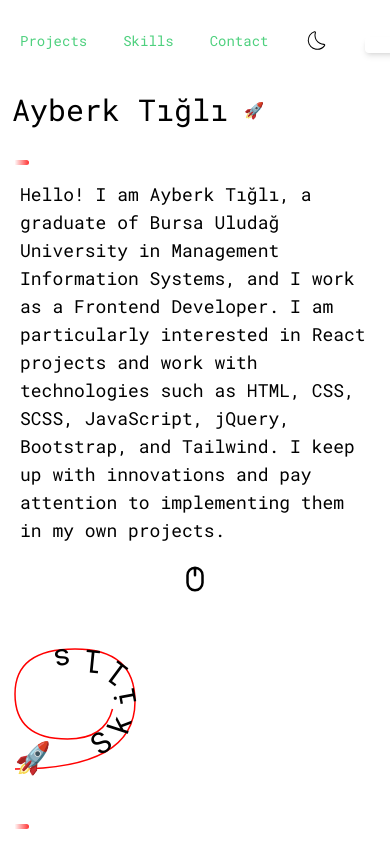
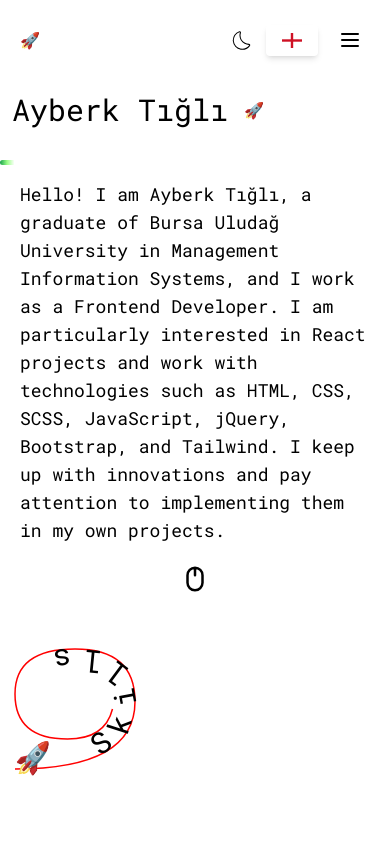
Before and after one commit to ayberkkk/me, a Next.js app: page / in a window 390 px wide. Shown: the top 844 px of the page. Built offline with nearby package versions, Linux system fonts and the light colour scheme.

Commit message:
#5
mobile menu

```diff
--- a/src/components/Header.jsx
+++ b/src/components/Header.jsx
@@ -2,8 +2,9 @@
 import React, { useState } from "react";
 import MenuItems from "./MenuItems";
 import ThemesComp from "./ThemesComp";
-import i18n from "@/app/i18n";
 import Image from "next/image";
+import { useTheme } from "next-themes";
+import LanguageDropdown from "./LanguageDropdown";
 
 const Header = () => {
   const menu = [
@@ -21,76 +22,88 @@ const Header = () => {
     },
   ];
 
-  const languageOptions = [
-    {
-      code: "en",
-      flagImage: "/eng.svg",
-    },
-    {
-      code: "tr",
-      flagImage: "/tr.svg",
-    },
-  ];
+  const { theme } = useTheme();
+  const [isMobileMenuOpen, setIsMobileMenuOpen] = useState(false);
 
-  const [selectedLanguage, setSelectedLanguage] = useState("en");
-  const [isLanguageMenuOpen, setIsLanguageMenuOpen] = useState(false);
-
-  const changeLanguage = (lng) => {
-    i18n.changeLanguage(lng);
-    setSelectedLanguage(lng);
-    setIsLanguageMenuOpen(false);
+  const openMobileMenu = () => {
+    setIsMobileMenuOpen(true);
   };
 
-  const toggleLanguageMenu = () => {
-    setIsLanguageMenuOpen(!isLanguageMenuOpen);
+  const closeMobileMenu = () => {
+    setIsMobileMenuOpen(false);
   };
 
   return (
+    <>
       <div className="container mx-auto">
         <header className="flex items-center justify-between h-20 p-5">
-        <div className="none lg:block"></div>
-        <div className="flex items-center space-x-4 gap-5">
+        <div>🚀</div>
+          <div className="lg:hidden flex items-center justify-between">
+          <ThemesComp className="z-10" />
+            <LanguageDropdown />
+            <button className="p-2" onClick={openMobileMenu}>
+              <svg
+                xmlns="http://www.w3.org/2000/svg"
+                className="h-6 w-6"
+                fill="none"
+                viewBox="0 0 24 24"
+                stroke="currentColor"
+              >
+                <path
+                  strokeLinecap="round"
+                  strokeLinejoin="round"
+                  strokeWidth="2"
+                  d="M4 6h16M4 12h16M4 18h16"
+                />
+              </svg>
+            </button>
+          </div>
+          <div className="hidden lg:flex items-center justify-between py-2 px-4">
+            <ul className="flex space-x-4 gap-5">
               {menu.map((mn, i) => (
                 <MenuItems mn={mn} key={i} />
               ))}
+            </ul>
+            <div className="px-4 py-4 flex">
               <ThemesComp />
-          <div className="relative">
-            <button
-              className=" py-2 px-4 rounded shadow-md"
-              onClick={toggleLanguageMenu}
-            >
-              <Image
-                src={
-                  languageOptions.find((opt) => opt.code === selectedLanguage)
-                    .flagImage
-                }
-                className="fill"
-                width={20}
-                height={20}
-              />
-            </button>
-            {isLanguageMenuOpen && (
-              <ul className="absolute mt-2 space-y-2  border rounded shadow-md">
-                {languageOptions.map((opt, index) => (
-                  <li
-                    key={index}
-                    className="cursor-pointer px-4 py-2"
-                    onClick={() => changeLanguage(opt.code)}
-                  >
-                    <Image
-                      src={opt.flagImage}
-                      className="fill"
-                      width={20}
-                      height={20}
-                    />
-                  </li>
-                ))}
-              </ul>
-            )}
+              <LanguageDropdown />
             </div>
           </div>
         </header>
+        {isMobileMenuOpen && (
+          <div className="fixed top-0 left-0 w-full h-full bg-white z-10">
+            <button
+              className="absolute top-4 right-4 p-2 z-10"
+              onClick={closeMobileMenu}
+            >
+              <svg
+                xmlns="http://www.w3.org/2000/svg"
+                className="h-6 w-6 text-gray-600"
+                fill="none"
+                viewBox="0 0 24 24"
+                stroke="currentColor"
+              >
+                <path
+                  strokeLinecap="round"
+                  strokeLinejoin="round"
+                  strokeWidth="2"
+                  d="M6 18L18 6M6 6l12 12"
+                />
+              </svg>
+            </button>
+            <ul
+              className={`absolute top-0 left-0 w-full h-screen flex flex-col justify-center items-center ${
+                theme === "dark" ? "dark:bg-slate-950" : "bg-white"
+              } animate-slideIn`}
+            >
+              {menu.map((mn, i) => (
+                <MenuItems mn={mn} key={i} />
+              ))}
+            </ul>
           </div>
+        )}
+      </div>
+    </>
   );
 };
 
--- a/src/components/LanguageDropdown.jsx
+++ b/src/components/LanguageDropdown.jsx
@@ -1,25 +1,65 @@
-"use client"
 import React, { useState } from "react";
-import { useTranslation } from "react-i18next";
+import Image from "next/image";
+import i18n from "@/app/i18n"; // i18n nesnesini içe aktardık
 
 const LanguageDropdown = () => {
-  const { t, i18n } = useTranslation();
-  const [isOpen, setIsOpen] = useState(false);
+  const [selectedLanguage, setSelectedLanguage] = useState("en");
+  const [isLanguageMenuOpen, setIsLanguageMenuOpen] = useState(false);
 
-  const changeLanguage = (language) => {
-    i18n.changeLanguage(language);
-    setIsOpen(false);
+  // Dil seçeneklerini burada tanımlamamız gerekiyor
+  const languageOptions = [
+    {
+      code: "en",
+      flagImage: "/eng.svg",
+    },
+    {
+      code: "tr",
+      flagImage: "/tr.svg",
+    },
+  ];
+
+  const toggleLanguageMenu = () => {
+    setIsLanguageMenuOpen(!isLanguageMenuOpen);
+  };
+
+  const changeLanguage = (lng) => {
+    i18n.changeLanguage(lng);
+    setSelectedLanguage(lng);
+    setIsLanguageMenuOpen(false); // isMobileMenuOpen yerine setIsLanguageMenuOpen kullanmalısınız
   };
 
   return (
-    <div className="language-dropdown">
-      <button onClick={() => setIsOpen(!isOpen)} className="dropdown-button">
-        {t("language")}
+    <div className="relative px-3">
+      <button
+        className="py-2 px-4 rounded shadow-md"
+        onClick={toggleLanguageMenu}
+      >
+        <Image
+          src={
+            languageOptions.find((opt) => opt.code === selectedLanguage)
+              .flagImage
+          }
+          className="fill"
+          width={20}
+          height={20}
+        />
       </button>
-      {isOpen && (
-        <ul className="dropdown-list">
-          <li onClick={() => changeLanguage("en")}>English</li>
-          <li onClick={() => changeLanguage("tr")}>Türkçe</li>
+      {isLanguageMenuOpen && (
+        <ul className="absolute mt-2 space-y-2 border rounded shadow-md">
+          {languageOptions.map((opt, index) => (
+            <li
+              key={index}
+              className="cursor-pointer px-4 py-2"
+              onClick={() => changeLanguage(opt.code)}
+            >
+              <Image
+                src={opt.flagImage}
+                className="fill"
+                width={20}
+                height={20}
+              />
+            </li>
+          ))}
         </ul>
       )}
     </div>
--- a/src/components/MenuItems.jsx
+++ b/src/components/MenuItems.jsx
@@ -3,7 +3,7 @@ const MenuItems = ({ mn }) => {
   return (
     <>
       <Link
-        className="text-green-500 opacity-80 hover:opacity-100 transition-opacity link-underline-right lg:text-lg text-sm"
+        className="text-green-500 opacity-80 hover:opacity-100 transition-opacity link-underline-right lg:text-lg text-xl"
         href={mn.url}
       >
         {mn.name}
--- a/src/components/Skills.jsx
+++ b/src/components/Skills.jsx
@@ -40,7 +40,7 @@ const Skills = () => {
   return (
     <div id="skills" className="p-30 mt-10 lg:p-40 p-0">
       <Wheel />
-      <div className="desc-box relative animate__animated animate__fadeInDown">
+      <div className="animate__animated animate__fadeInDown">
         <ul className="flex flex-1 items-center justify-center p-10 mt-10">
           {skills.map((skill, index) => (
             <SkillItem key={index} {...skill} />
@@ -56,10 +56,6 @@ const Skills = () => {
             <SkillItem key={index} {...skill3} />
           ))}
         </ul>
-        <span className="absolute rounded-lg top"></span>
-        <span className="absolute rounded-lg float-right right"></span>
-        <span className="absolute rounded-lg bottom"></span>
-        <span className="absolute rounded-lg float-left left"></span>
       </div>
     </div>
   );
--- a/src/components/Whell.jsx
+++ b/src/components/Whell.jsx
@@ -3,7 +3,7 @@ import React, { useState, useEffect } from "react";
   import { useTranslation } from "react-i18next";
   import { useTheme } from "next-themes";
 
-const Wheel2 = () => {
+  const Wheel = () => {
     const { t } = useTranslation();
     const [rotation, setRotation] = useState(0);
     const { theme, resolvedTheme,resolvedTheme2 } = useTheme();
@@ -71,4 +71,4 @@ const Wheel2 = () => {
     );
   };
 
-export default Wheel2;
+  export default Wheel;
--- a/src/styles/globals.css
+++ b/src/styles/globals.css
@@ -1,21 +1,26 @@
 @tailwind base;
 @tailwind components;
 @tailwind utilities;
+
 * {
     box-sizing: border-box;
     margin: 0;
     padding: 0;
 }
-body{
+
+body {
     overflow-x: hidden !important;
     display: block;
 }
+
 .dark {
     background-color: #000000 !important;
 }
+
 .light {
     background-color: #ffffff6b !important;
 }
+
 .link-underline-right::before {
     content: "";
     display: block;
@@ -25,9 +30,11 @@ body{
     transition: width 0.3s ease;
     margin-left: auto;
 }
+
 .link-underline-right:hover::before {
     width: 100%;
 }
+
 .profile-img {
     -webkit-animation: profile-animate 8s ease-in-out 1s infinite;
     animation: profile-animate 8s ease-in-out 1s infinite;
@@ -38,49 +45,47 @@ body{
     height: 300px;
     justify-self: center;
 }
+
 .bouncing-mouse {
     animation: bounce 3s infinite;
 }
+
 .desc-box .top {
     top: 0;
     left: 0;
     width: 0;
     height: 5px;
-    background: linear-gradient(90deg, transparent 50%, rgba(255, 49, 49, .5), rgb(255, 49, 49));
+    background: linear-gradient(90deg, rgb(26, 161, 75), rgba(57, 255, 20, .5), transparent 50%);
+    animation: animateTop 3s ease-in-out infinite;
 }
+
 .desc-box .right {
     top: 0;
     right: 0;
     width: 5px;
     height: 0;
-    background: linear-gradient(180deg, transparent 30%, rgba(0, 255, 255, .5), rgb(0, 255, 255));
+    background: linear-gradient(90deg, rgb(26, 161, 75), rgba(57, 255, 20, .5), transparent 50%);
+    animation: animateRight 3s ease-in-out infinite;
 }
+
 .desc-box .bottom {
     bottom: 0;
     right: 0;
     width: 0;
     height: 5px;
-    background: linear-gradient(90deg, rgb(57, 255, 20), rgba(57, 255, 20, .5), transparent 50%);
+    background: linear-gradient(90deg, rgb(26, 161, 75), rgba(57, 255, 20, .5), transparent 50%);
+    animation: animateBottom 3s ease-in-out infinite;
 }
+
 .desc-box .left {
     bottom: 0;
     left: 0;
     width: 5px;
     height: 0;
-    background: linear-gradient(180deg, rgb(255, 255, 113), rgba(255, 255, 113, .5), transparent 70%);
+    background: linear-gradient(90deg, rgb(26, 161, 75), rgba(57, 255, 20, .5), transparent 50%);
+    animation: animateRight 3s ease-in-out infinite;
 }
-.desc-box .top {
-    animation: animateTop 3s ease-in-out infinite
-}
-.desc-box .bottom {
-    animation: animateBottom 3s ease-in-out infinite
-}
-.desc-box .right {
-    animation: animateRight 3s ease-in-out infinite
-}
-.desc-box .left {
-    animation: animateLeft 3s ease-in-out infinite
-}
+
 @keyframes animateTop {
     25% {
         width: 100%;
@@ -92,6 +97,7 @@ body{
         opacity: 0
     }
 }
+
 @keyframes animateBottom {
 
     0%,
@@ -110,6 +116,7 @@ body{
         opacity: 0
     }
 }
+
 @keyframes animateRight {
 
     0%,
@@ -129,6 +136,7 @@ body{
         opacity: 0
     }
 }
+
 @keyframes animateLeft {
 
     0%,
@@ -143,6 +151,7 @@ body{
         height: 100%
     }
 }
+
 @keyframes bounce {
 
     0%,
@@ -161,6 +170,7 @@ body{
         transform: translateY(-15px);
     }
 }
+
 @keyframes profile-animate {
     0% {
         border-radius: 60% 40% 30% 70%/60% 30% 70% 40%;
@@ -174,3 +184,13 @@ body{
         border-radius: 60% 40% 30% 70%/60% 30% 70% 40%;
     }
 }
+
+@keyframes slideIn {
+    from {
+        transform: translateY(-100%);
+    }
+
+    to {
+        transform: translateY(0);
+    }
+}
```
Lines whose indentation alone changed are shown as unchanged.
